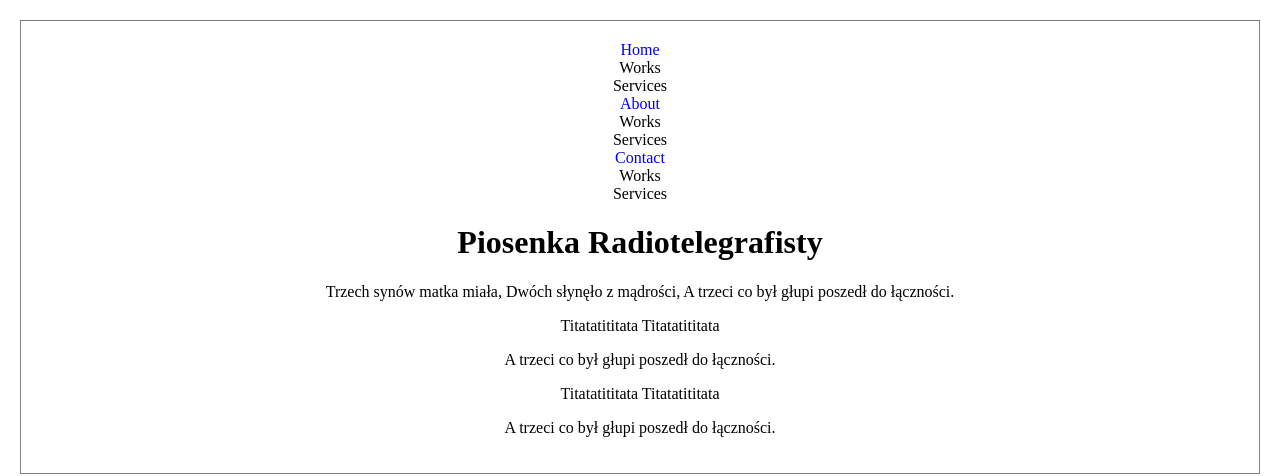
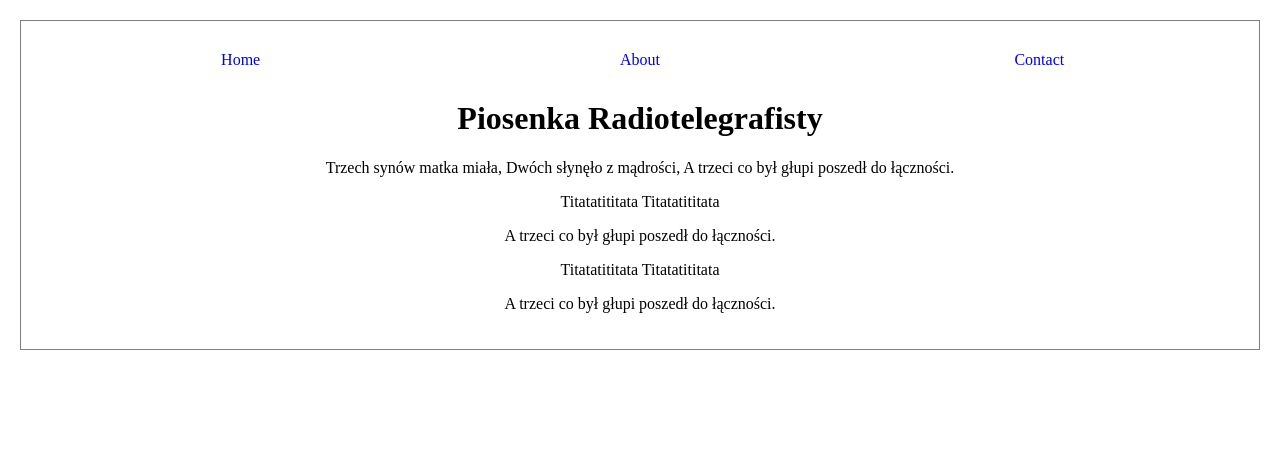
Before and after one commit to BartlomiejFigura/Kodilla-4.4, a plain HTML site: page html/index.html in a window 1280 px wide. Drawn offline with Linux system fonts and the light colour scheme; files whose address does not match are found by name.

Commit message:
Edit in style.css menu to dropdown-menu

```diff
--- a/css/style.css
+++ b/css/style.css
@@ -8,13 +8,39 @@ body{
 header {
     text-align: center;
 }
+.wrapper {
+    display: flex;
+    flex-wrap: wrap;
+
+
+}
 ul{
+
   list-style-type:none;
   padding:0;
   margin:0;
   font-size:16px;
   text-align:center;
 }
+ul > li {
+    flex-direction: row;
+    flex:1;
+    padding: 10px;
+}
+
 a {
+    display:block;
     text-decoration: none;
+
 }
+ul > li > ul {
+    display:none;
+  }
+
+  ul > li:hover > ul {
+    display:block;
+
+  }
+  .second-li:hover > a {
+      color: #030;
+  }
--- a/html/index.html
+++ b/html/index.html
@@ -6,39 +6,39 @@
         <link rel="stylesheet" type="text/css" href="B:/Kodilla/learning-git-2/css/style.css">
     </head>
     <body>
-        <nav>
-            <ul>
+        <nav >
+            <ul class="wrapper">
                 <li>
                     <a href="#">Home</a>
-                    <ul>
-                        <li>
-                            Works
+                    <ul class="second-ul">
+                        <li class="second-li">
+                            <a href="#">Works</a>
                         </li>
-                        <li>
-                            Services
+                        <li class="second-li">
+                            <a href="#">Services</a>
                         </li>
                     </ul>
                 </li>
                 <li>
                     <a href="#">About</a>
-                    <ul>
-                        <li>
-                            Works
+                    <ul class="second-ul">
+                        <li class="second-li">
+                            <a href="#">Works</a>
                         </li>
-                        <li>
-                            Services
+                        <li class="second-li">
+                            <a href="#">Services</a>
                         </li>
                     </ul>
 
                 </li>
                 <li>
                     <a href="#">Contact</a>
-                    <ul>
-                        <li>
-                            Works
+                    <ul class="second-ul">
+                        <li class="second-li">
+                            <a href="#">Works</a>
                         </li>
-                        <li>
-                            Services
+                        <li class="second-li">
+                            <a href="#">Services</a>
                         </li>
                     </ul>
                 </li>
```
